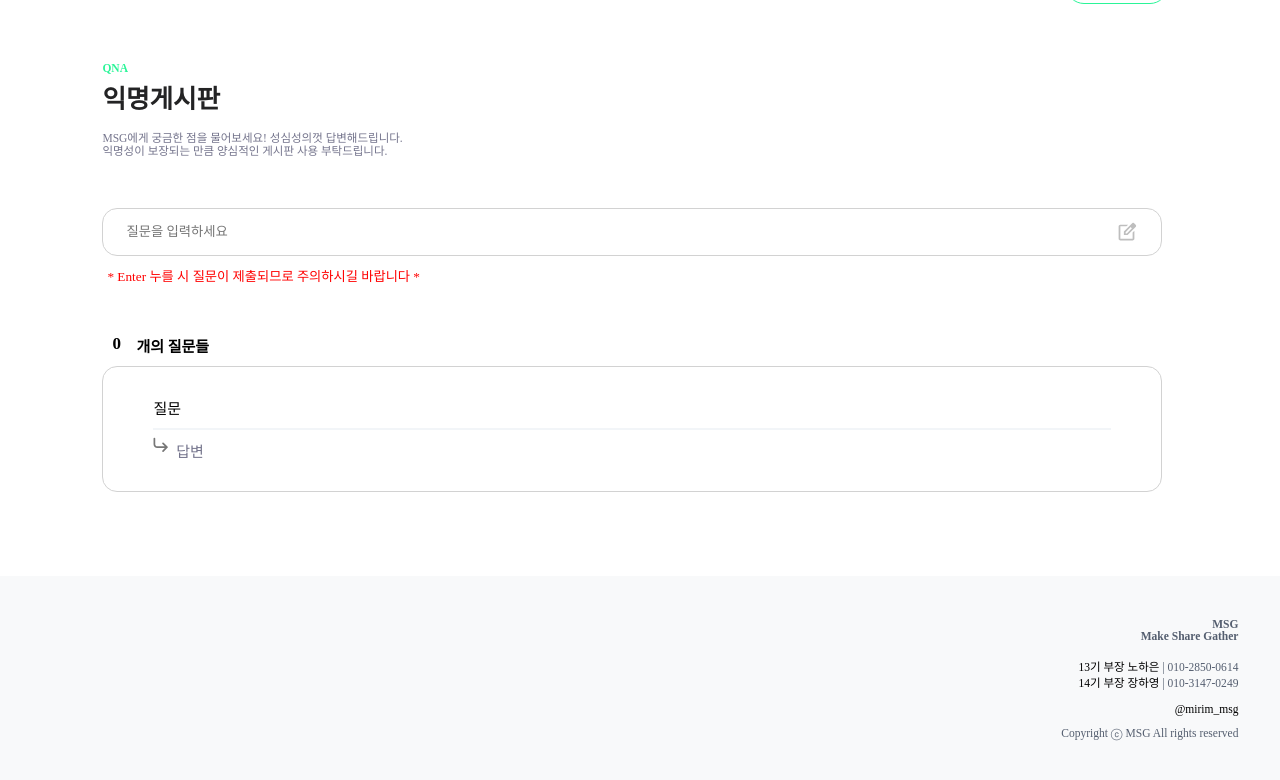
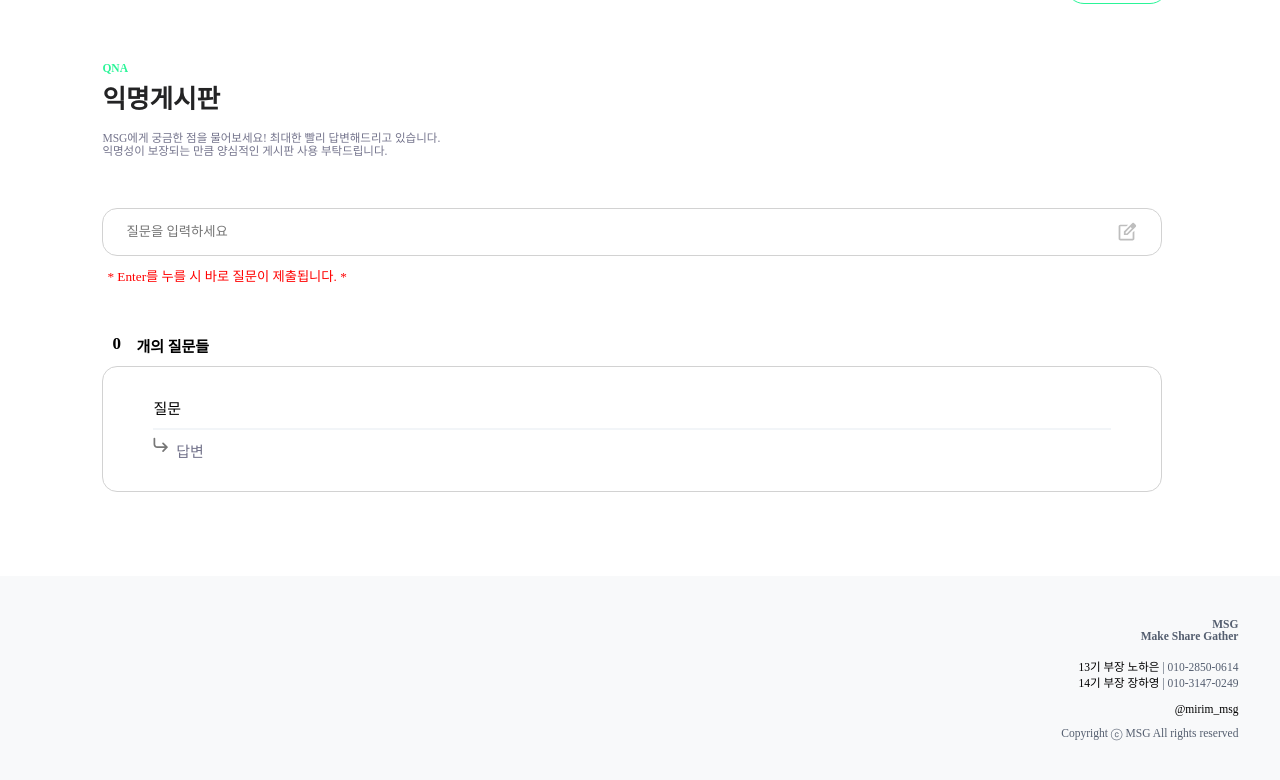
Before and after one commit to hayeong120/2024-MSG-WEBSITE, a website: page qna.html in a window 1280 px wide. Shown: the part 42-822 px from the top of the page. Drawn offline with nearby package versions, Linux system fonts and the light colour scheme; some packages are replaced by stand-ins of ours; no server answers; a script that the page names is missing; a web font is replaced by a local one.

Commit message:
:lipstick: [design]  qna 문구 변경

```diff
--- a/qna.html
+++ b/qna.html
@@ -45,7 +45,7 @@
                 <div class="title-box">
                     <div class="sub-title">QNA</div>
                     <div class="title">익명게시판<br /></div>
-                    <div class="message">MSG에게 궁금한 점을 물어보세요! 성심성의껏 답변해드립니다.<br>
+                    <div class="message">MSG에게 궁금한 점을 물어보세요! 최대한 빨리 답변해드리고 있습니다.<br>
                         익명성이 보장되는 만큼 양심적인 게시판 사용 부탁드립니다.</div>
                 </div>
 
@@ -55,7 +55,7 @@
                     <button id="submit-btn" onclick="submitQuestion()"></button>
                     <div class="input_button">
                         <h5 id="warning">
-                            * Enter 누를 시 질문이 제출되므로 주의하시길 바랍니다 *
+                            * Enter를 누를 시 바로 질문이 제출됩니다. *
                         </h5>
                         <div class="question_nubers">
                             <p id="p">0</p>
```
